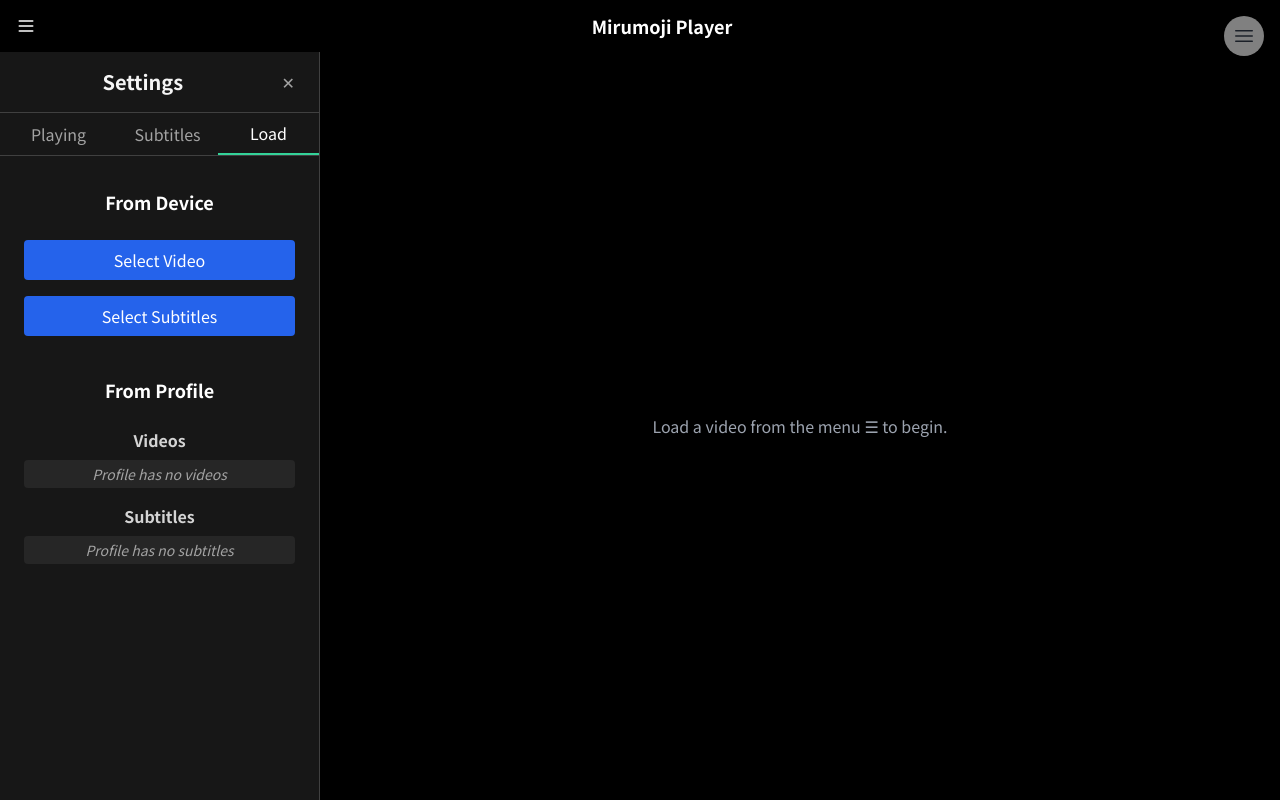
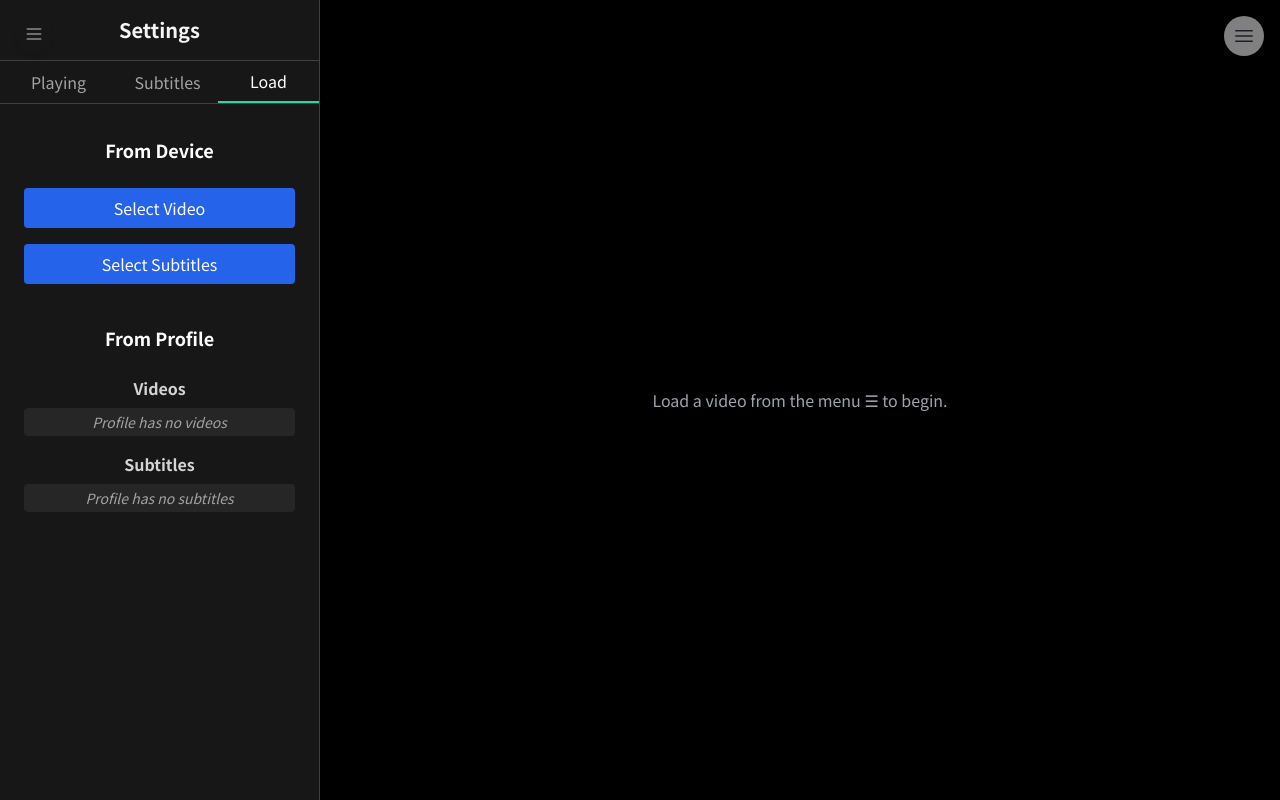
Before and after one commit to svdC1/mirumoji, a React (Vite) app in the folder apps/frontend/: page /player in a window 1280 px wide. Built offline with nearby package versions, Linux system fonts and the light colour scheme.

Commit message:
Update Frontend UI

```diff
--- a/apps/frontend/src/components/SettingsDrawer.tsx
+++ b/apps/frontend/src/components/SettingsDrawer.tsx
@@ -282,17 +282,10 @@
             className="flex-shrink-0 h-full bg-neutral-900 border-r border-neutral-700 overflow-y-auto"
         >
             <div className="flex flex-col h-full">
-                <div className="flex justify-center space-x-5 items-center px-6 py-4 border-b border-neutral-700">
-                    <h2 className="text-xl font-semibold text-neutral-100 text-center flex-1">
+                <div className="flex flex-col items-center px-6 py-4 border-b border-neutral-700">
+                    <h2 className="text-xl text-center font-semibold text-neutral-100 flex-1">
                         Settings
                     </h2>
-                    <button
-                        onClick={onClose}
-                        disabled={isBusy}
-                        className="text-neutral-400 hover:text-neutral-200 disabled:opacity-50 disabled:cursor-not-allowed"
-                    >
-                        ✕
-                    </button>
                 </div>
                 <div className={"flex border-b border-neutral-700 mb-4"}>
                     <button
--- a/apps/frontend/src/pages/HomePage.tsx
+++ b/apps/frontend/src/pages/HomePage.tsx
@@ -13,7 +13,7 @@
     ChevronRightIcon,
     StatsIcon,
 } from "./Icons";
-
+import { ScrollTextIcon } from "lucide-react";
 /**
  * The HomePage component.
  *
@@ -66,7 +66,7 @@
 
     return (
         <div className="min-h-screen bg-gradient-to-br from-slate-900 to-gray-900 text-gray-100 font-sans antialiased">
-            <header className="absolute top-0 left-0 p-4">
+            <header className="absolute top-0 left-0 p-4 space-x-4">
                 <a
                     href="https://github.com/svdC1/mirumoji"
                     target="_blank"
@@ -75,6 +75,15 @@
                 >
                     <GitHubIcon />
                     GitHub Repo
+                </a>
+                <a
+                    href="https://svdc1.github.io/mirumoji/docs"
+                    target="_blank"
+                    rel="noopener noreferrer"
+                    className="inline-flex items-center space-x-2 px-4 py-2 bg-gray-800 text-white rounded-lg hover:bg-gray-700 transition-colors"
+                >
+                    <ScrollTextIcon size={20} />
+                    <p>Docs</p>
                 </a>
             </header>
             <main className="pt-8">
--- a/apps/frontend/src/pages/PlayerPage.tsx
+++ b/apps/frontend/src/pages/PlayerPage.tsx
@@ -35,18 +35,13 @@
 
     return (
         <div className="h-screen w-screen flex flex-col bg-black text-white">
-            {/* Top Bar */}
-            <header className="flex items-center gap-2 p-2">
-                <button
-                    className="p-2 hover:bg-white/10 rounded"
-                    onClick={() => setDrawerOpen(!drawerOpen)}
-                >
-                    <Menu size={20} />
-                </button>
-                <h1 className="text-lg font-semibold text-center flex-1">
-                    Mirumoji Player
-                </h1>
-            </header>
+            {/* Open Button */}
+            <button
+                className="fixed top-4 left-4 z-50 p-2 shadow-md rounded-full focus:outline-none transition-opacity duration-200 opacity-50 hover:opacity-100 focus:opacity-100"
+                onClick={() => setDrawerOpen(!drawerOpen)}
+            >
+                <Menu size={20} />
+            </button>
 
             <div className="flex flex-1 overflow-hidden">
                 {/* Drawer */}
--- a/apps/frontend/src/pages/SavedPage.tsx
+++ b/apps/frontend/src/pages/SavedPage.tsx
@@ -168,11 +168,8 @@
     return (
         <div className="min-h-screen bg-gray-50 dark:bg-gray-900 text-gray-800 dark:text-gray-100">
             <div className="max-w-4xl mx-auto px-4 py-8">
-                <div className="flex justify-between items-center mb-6">
+                <div className="flex flex-col gap-4 items-center mb-6">
                     <h1 className="text-3xl font-bold">Saved Clips</h1>
-                    <h2 className="text-2xl font-semibold italic text-neutral-500">
-                        Profile : {profileId}
-                    </h2>
                     {clips && clips.length > 0 && (
                         <button
                             onClick={handleSaveToAnki}
--- a/apps/frontend/src/pages/UserPage.tsx
+++ b/apps/frontend/src/pages/UserPage.tsx
@@ -333,11 +333,11 @@
                     <div className="p-6">
                         {activeTab === "profile" &&
                             (profileId ? (
-                                <div className="grid grid-cols-1 sm:grid-cols-3 gap-4">
-                                    <div className="text-gray-600 dark:text-gray-400 sm:col-span-1">
-                                        Active Profile:
+                                <div className="flex flex-col gap-4">
+                                    <div className="flex-1 text-center text-gray-600 dark:text-gray-400">
+                                        Active Profile
                                     </div>
-                                    <div className="col-span-1 sm:col-span-2 break-all font-semibold">
+                                    <div className="flex-1 text-center font-semibold">
                                         {profileId}
                                     </div>
                                 </div>
```
